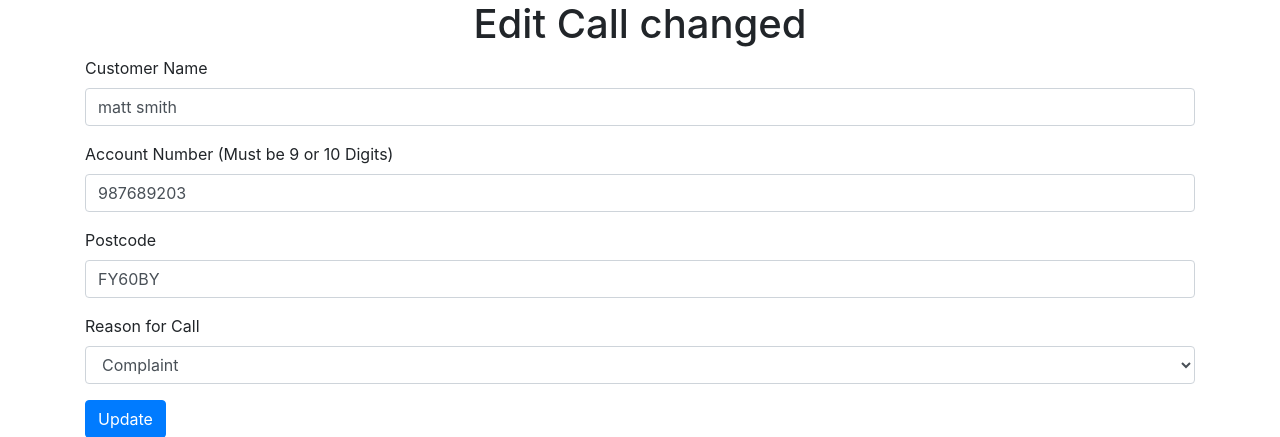
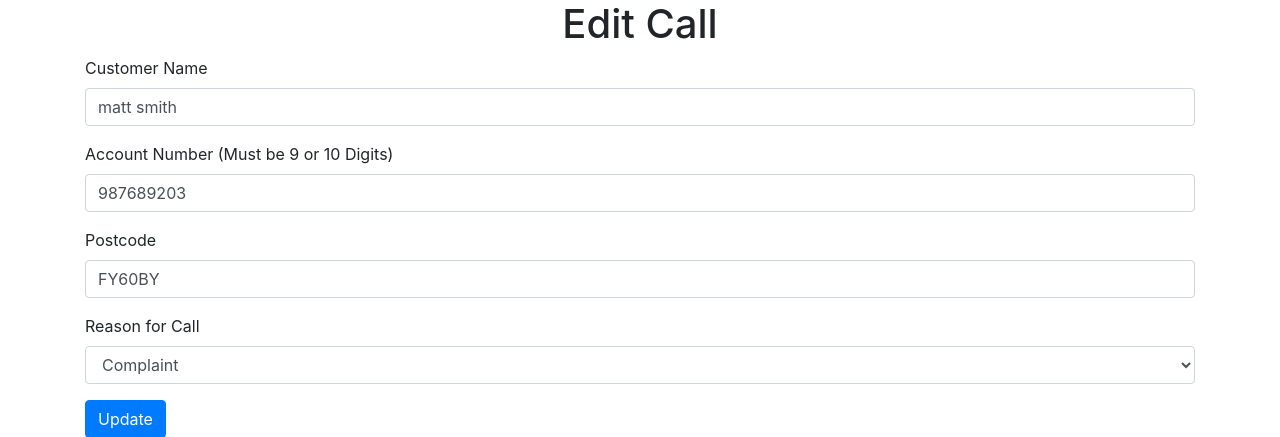
Before and after one commit to alexc54/CallLoggerApp, a Flask app: page /edit-call/2 in a window 1280 px wide. Shown: the part 56-493 px from the top of the page. Run offline with Flask 3, Linux system fonts and the light colour scheme; a user stored in the database is signed in; data comes from the database, SQL or seed files in the repository; some libraries are stand-ins or nearby versions.

Commit message:
Minor changes to html layout

```diff
--- a/requirements.txt.txt
+++ /dev/null
@@ -1,5 +0,0 @@
-Flask
-Flask-Login
-Flask-Migrate
-SQLAlchemy
-Werkzeug
--- a/website/templates/calls/edit.html
+++ b/website/templates/calls/edit.html
@@ -2,7 +2,7 @@
 {% block title %}Edit Call{% endblock %}
 {% block content %}
 
-<h1 align="center">Edit Call changed</h1>
+<h1 align="center">Edit Call</h1>
 <form method="POST">
     <div class="form-group">
         <label for="customer_name">Customer Name</label>
```
